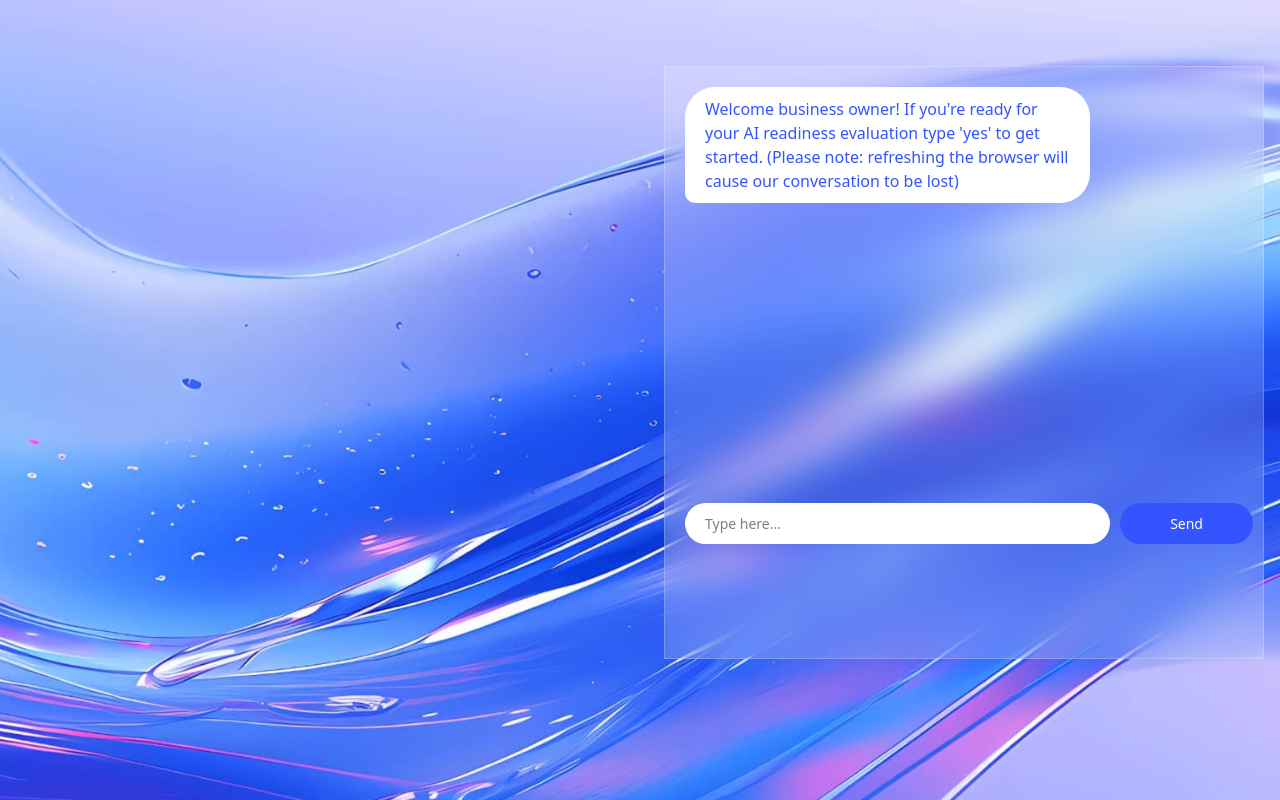
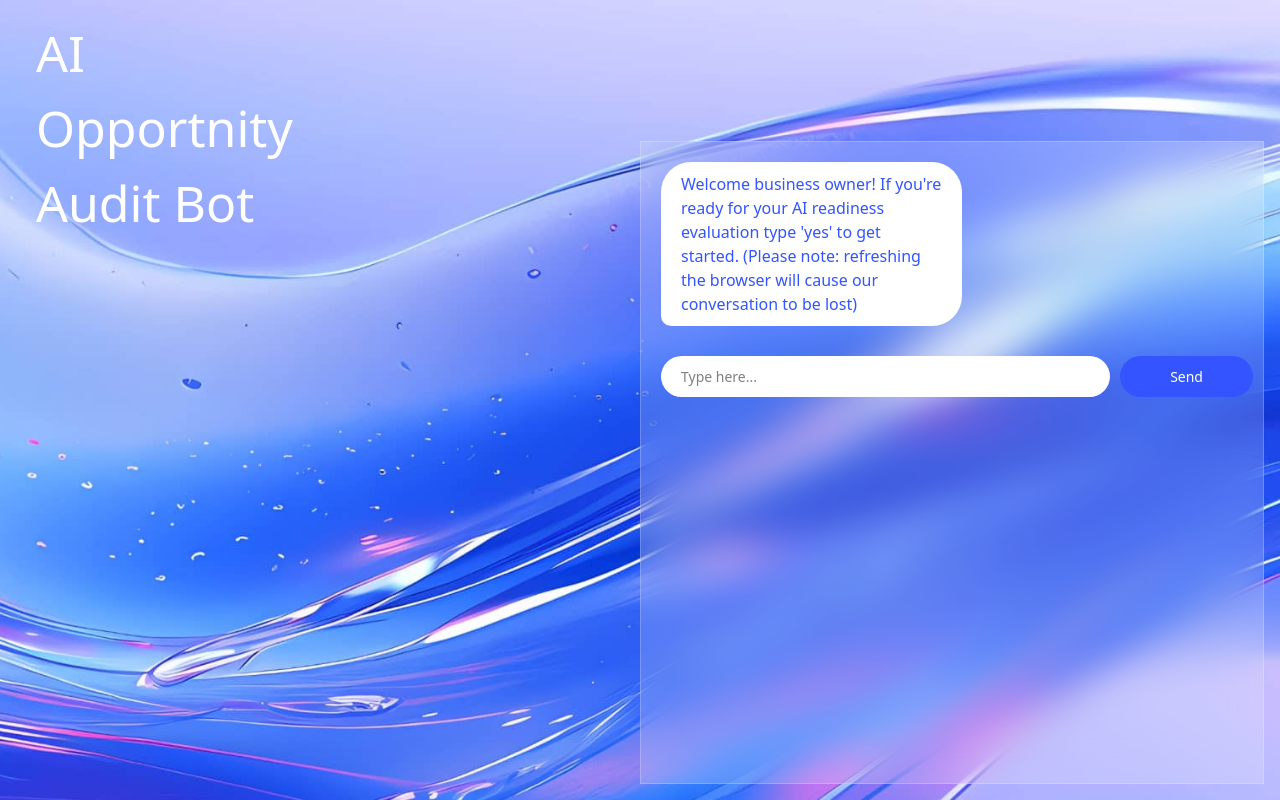
Before and after one commit to llfrigoll/chatbot, a React (Vite) app: page / in a window 1280 px wide. Built offline with nearby package versions, Linux system fonts and the light colour scheme.

Commit message:
Added headline and changed spacing

```diff
--- a/src/App.css
+++ b/src/App.css
@@ -12,10 +12,10 @@
   /* Chat box */
   .chat-box {
     width: 100%;
-    height: 100%;
-    max-width: 600px;
-    margin-top: 50px;
-    margin-bottom: 10%;
+    height: 100vh;
+    max-height: 90%;
+    max-width: 50%;
+    margin-top: -8%;
     display: flex;
     flex-direction: column;
     background: rgba(255, 255, 255, 0.18); /* Transparent white */
@@ -27,10 +27,10 @@
 
   /* Messages container */
   .messages {
-    height: 400px;
-    overflow-y: auto;
+    overflow-y: scroll;
     display: flex;
     flex-direction: column;
+    margin-bottom: -35%;
     gap: 8px;
   }
 
@@ -38,7 +38,7 @@
   .message {
     padding: 10px;
     border-radius: 8px;
-    max-width: 70%;
+    max-width: 50%;
     word-wrap: break-word;
   }
 
@@ -63,7 +63,8 @@
 
   /* Input area */
   .input-container {
-    margin-top: 16px;
+    margin-top: 40%;
+    margin-bottom: 3%;
     display: flex;
   }
 
@@ -92,3 +93,10 @@
   .send-button:hover {
     background-color: #2563eb;
   }
+
+  .chat-container h1 {
+    font-size: 50px;
+    color: white;
+    margin-right: 75%;
+    padding-left: 20px;
+  }
--- a/src/App.jsx
+++ b/src/App.jsx
@@ -1,6 +1,6 @@
 import { useState } from "react";
 import { motion } from "framer-motion";
-import "./App.css"; // Import the CSS file
+import "./App.css";
 
 const Chatbot = () => {
   const [messages, setMessages] = useState([
@@ -57,6 +57,7 @@ const Chatbot = () => {
 
   return (
     <div className="chat-container">
+      <h1>AI Opportnity Audit Bot</h1>
       <div className="chat-box">
         <div className="messages">
           {messages.map((msg, index) => (
```
